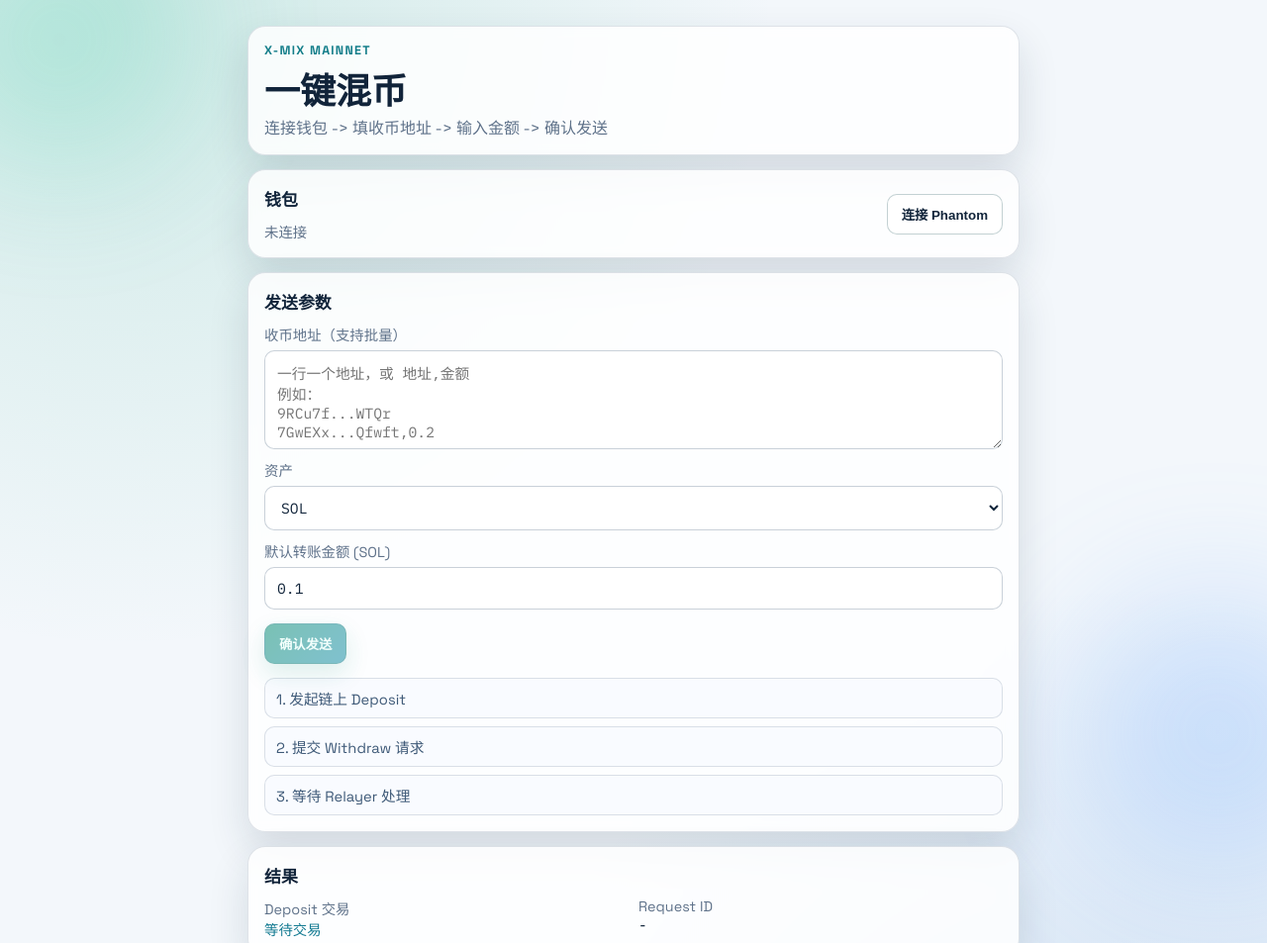
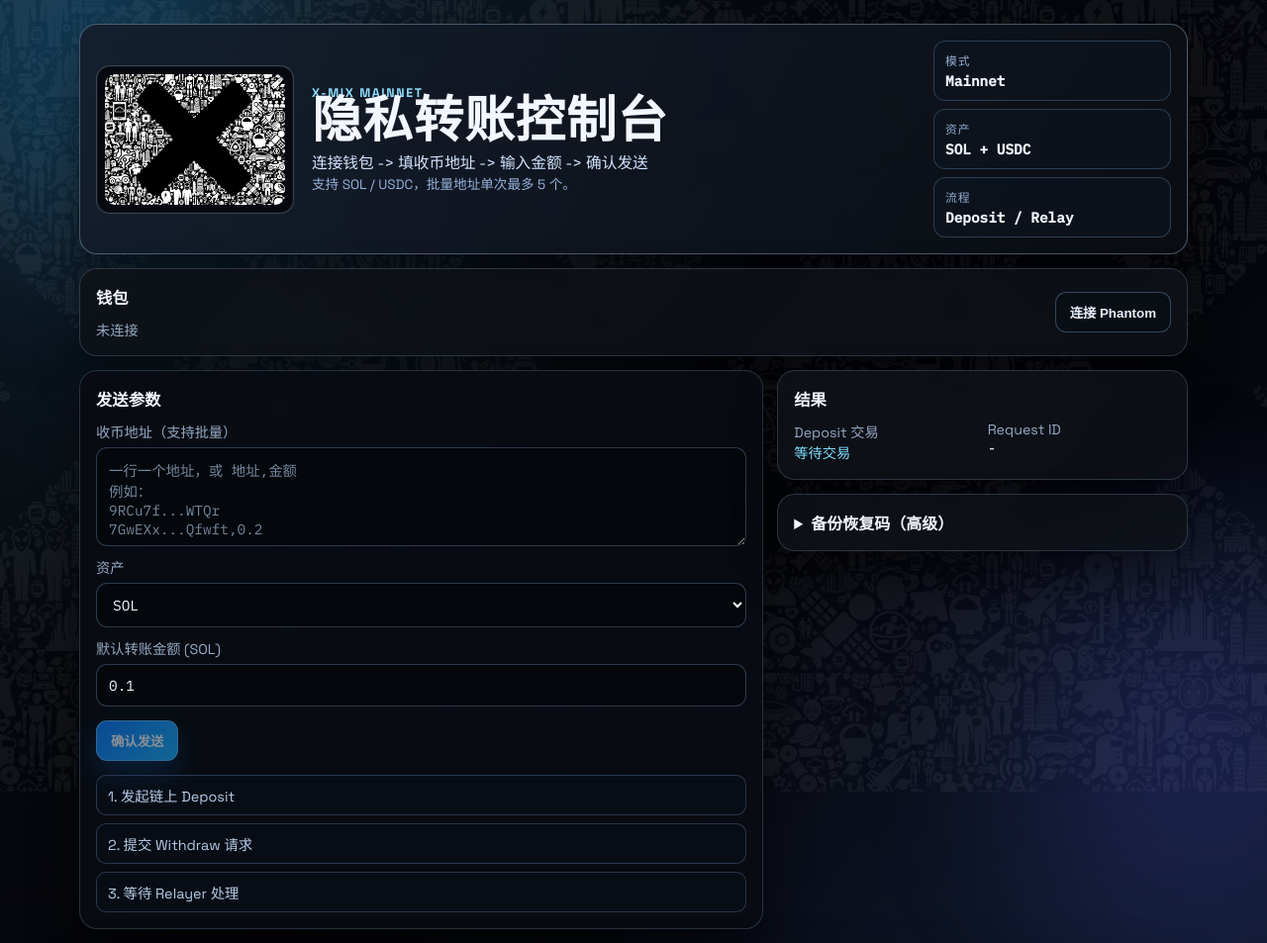
Before and after one commit to x-mix/x-mix-dapp, a website built with Vite: page index.html in a window 1280 px wide. Shown: the top 953 px of the page at 99% size. Built offline with nearby package versions, Linux system fonts and the light colour scheme; what @solana/web3.js would draw is missing.

Commit message:
dapp: redesign landing UI with xmix brand visual system

```diff
--- a/index.html
+++ b/index.html
@@ -7,20 +7,43 @@
     <link rel="preconnect" href="https://fonts.googleapis.com" />
     <link rel="preconnect" href="https://fonts.gstatic.com" crossorigin />
     <link
-      href="https://fonts.googleapis.com/css2?family=Space+Grotesk:wght@400;500;700&family=IBM+Plex+Mono:wght@400;500&display=swap"
+      href="https://fonts.googleapis.com/css2?family=Space+Grotesk:wght@400;500;700&family=IBM+Plex+Mono:wght@400;500&family=Teko:wght@500;600&display=swap"
       rel="stylesheet"
     />
     <link rel="stylesheet" href="./styles.css" />
   </head>
   <body>
+    <div class="frame-noise"></div>
     <div class="glow glow-a"></div>
     <div class="glow glow-b"></div>
 
     <main class="shell">
       <header class="hero card">
+        <figure class="brand-mark">
+          <img src="/brand/xmix.png" alt="X-Mix Logo" />
+        </figure>
+
+        <div class="hero-copy">
           <p class="tag">X-MIX MAINNET</p>
-        <h1>一键混币</h1>
+          <h1>隐私转账控制台</h1>
           <p class="sub">连接钱包 -> 填收币地址 -> 输入金额 -> 确认发送</p>
+          <p class="flow-tip">支持 SOL / USDC，批量地址单次最多 5 个。</p>
+        </div>
+
+        <div class="hero-stats">
+          <div class="stat">
+            <span>模式</span>
+            <strong>Mainnet</strong>
+          </div>
+          <div class="stat">
+            <span>资产</span>
+            <strong>SOL + USDC</strong>
+          </div>
+          <div class="stat">
+            <span>流程</span>
+            <strong>Deposit / Relay</strong>
+          </div>
+        </div>
       </header>
 
       <section class="card">
@@ -33,6 +56,7 @@
         </div>
       </section>
 
+      <section class="panel-grid">
         <section class="card action-card">
           <h2>发送参数</h2>
           <label>
@@ -64,12 +88,15 @@
           </ul>
         </section>
 
+        <aside class="side-stack">
           <section class="card result-card">
             <h2>结果</h2>
             <div class="result-grid">
               <div>
                 <p class="label">Deposit 交易</p>
-            <a id="txLink" class="mono link" href="#" target="_blank" rel="noreferrer">等待交易</a>
+                <a id="txLink" class="mono link" href="#" target="_blank" rel="noreferrer"
+                  >等待交易</a
+                >
               </div>
               <div>
                 <p class="label">Request ID</p>
@@ -87,6 +114,8 @@
               <button id="downloadNoteBtn" class="btn ghost" type="button">下载 Note</button>
             </div>
           </details>
+        </aside>
+      </section>
 
       <section class="card log-card">
         <h2>状态日志</h2>
--- a/styles.css
+++ b/styles.css
@@ -1,13 +1,17 @@
 :root {
-  --bg: #f3f7fb;
-  --ink: #11243a;
-  --muted: #5f728a;
-  --card: rgba(255, 255, 255, 0.84);
-  --line: rgba(32, 62, 96, 0.14);
-  --primary: #0e8f78;
-  --primary-ink: #eafffa;
-  --danger: #c93535;
-  --shadow: 0 18px 40px rgba(22, 47, 74, 0.14);
+  --bg: #060709;
+  --bg-soft: #0d1116;
+  --panel: rgba(14, 18, 24, 0.86);
+  --panel-strong: rgba(9, 12, 18, 0.95);
+  --line: rgba(151, 185, 224, 0.22);
+  --line-strong: rgba(178, 210, 247, 0.36);
+  --ink: #f3f7ff;
+  --muted: #95a8c4;
+  --accent: #63d4ff;
+  --accent-strong: #13b8ff;
+  --success: #57d895;
+  --danger: #ff6d7a;
+  --shadow: 0 26px 48px rgba(0, 0, 0, 0.45);
 }
 
 * {
@@ -20,38 +24,55 @@
   font-family: 'Space Grotesk', sans-serif;
   color: var(--ink);
   background:
-    radial-gradient(circle at 10% 0%, rgba(72, 184, 154, 0.22), transparent 38%),
-    radial-gradient(circle at 90% 100%, rgba(39, 119, 210, 0.2), transparent 40%),
-    var(--bg);
+    radial-gradient(circle at 14% 6%, rgba(88, 192, 255, 0.15), transparent 40%),
+    radial-gradient(circle at 92% 84%, rgba(91, 123, 255, 0.13), transparent 38%),
+    linear-gradient(140deg, #070a0f 0%, #05060b 52%, #080f18 100%);
+  overflow-x: hidden;
+}
+
+.frame-noise {
+  position: fixed;
+  inset: 0;
+  pointer-events: none;
+  background:
+    linear-gradient(rgba(255, 255, 255, 0.02), rgba(255, 255, 255, 0.02)),
+    url('/brand/xmix.png') center / 560px auto repeat;
+  opacity: 0.052;
+  z-index: 0;
 }
 
 .glow {
   position: fixed;
   border-radius: 50%;
-  filter: blur(72px);
+  filter: blur(92px);
   pointer-events: none;
-  opacity: 0.26;
+  opacity: 0.34;
+  z-index: 1;
+  animation: drift 13s ease-in-out infinite;
 }
 
 .glow-a {
-  width: 260px;
-  height: 260px;
-  background: #53d5b0;
-  top: -90px;
-  left: -70px;
+  width: 360px;
+  height: 360px;
+  background: rgba(29, 154, 230, 0.68);
+  top: -120px;
+  left: -100px;
 }
 
 .glow-b {
-  width: 280px;
-  height: 280px;
-  background: #68a7ff;
-  right: -90px;
-  bottom: -80px;
+  width: 380px;
+  height: 380px;
+  background: rgba(88, 96, 239, 0.56);
+  right: -130px;
+  bottom: -140px;
+  animation-delay: -5s;
 }
 
 .shell {
-  width: min(780px, 92vw);
-  margin: 26px auto 38px;
+  position: relative;
+  z-index: 2;
+  width: min(1120px, 94vw);
+  margin: 24px auto 34px;
   display: grid;
   gap: 14px;
 }
@@ -59,48 +80,144 @@
 .card {
   border: 1px solid var(--line);
   border-radius: 18px;
-  background: var(--card);
-  backdrop-filter: blur(6px);
+  background: var(--panel);
   box-shadow: var(--shadow);
+  backdrop-filter: blur(8px);
+  min-width: 0;
   padding: 16px;
-  min-width: 0;
+  animation: rise-in 560ms cubic-bezier(0.2, 0.7, 0.2, 1) both;
 }
 
-.hero h1,
-.hero p,
+.shell > :nth-child(2) {
+  animation-delay: 70ms;
+}
+
+.shell > :nth-child(3) {
+  animation-delay: 130ms;
+}
+
+.shell > :nth-child(4) {
+  animation-delay: 190ms;
+}
+
+.hero {
+  display: grid;
+  grid-template-columns: 200px minmax(0, 1fr) minmax(180px, 240px);
+  gap: 18px;
+  align-items: center;
+  border-color: var(--line-strong);
+  background:
+    linear-gradient(120deg, rgba(20, 30, 45, 0.94), rgba(10, 13, 18, 0.94)),
+    radial-gradient(circle at 85% 18%, rgba(100, 167, 255, 0.14), transparent 45%);
+}
+
+.brand-mark {
+  margin: 0;
+  border: 1px solid rgba(196, 226, 255, 0.28);
+  border-radius: 14px;
+  padding: 8px;
+  background: rgba(5, 7, 12, 0.84);
+  box-shadow: inset 0 0 0 1px rgba(255, 255, 255, 0.03);
+}
+
+.brand-mark img {
+  width: 100%;
+  display: block;
+  border-radius: 10px;
+  object-fit: cover;
+  max-height: 132px;
+}
+
+.hero-copy h1,
+.hero-copy p,
 h2,
 p {
   margin: 0;
 }
 
 .tag {
-  color: #127d89;
+  color: #8fdfff;
   font-weight: 700;
-  letter-spacing: 0.1em;
+  letter-spacing: 0.13em;
   text-transform: uppercase;
   font-size: 0.78rem;
 }
 
-.hero h1 {
-  margin-top: 4px;
-  font-size: clamp(1.6rem, 4.6vw, 2.25rem);
+.hero-copy h1 {
+  margin-top: 2px;
+  font-family: 'Teko', sans-serif;
+  font-size: clamp(2rem, 4.4vw, 3.15rem);
+  letter-spacing: 0.02em;
+  line-height: 0.95;
 }
 
 .sub {
   margin-top: 8px;
-  color: var(--muted);
+  color: #d4e4ff;
+  font-size: 0.98rem;
+}
+
+.flow-tip {
+  margin-top: 6px;
+  color: #97b3dc;
+  font-size: 0.85rem;
+}
+
+.hero-stats {
+  display: grid;
+  gap: 8px;
+}
+
+.stat {
+  border: 1px solid rgba(122, 171, 226, 0.28);
+  border-radius: 12px;
+  padding: 10px 11px;
+  background: rgba(13, 20, 30, 0.82);
+}
+
+.stat span {
+  display: block;
+  font-size: 0.74rem;
+  letter-spacing: 0.08em;
+  text-transform: uppercase;
+  color: #92aed3;
+}
+
+.stat strong {
+  display: block;
+  margin-top: 3px;
+  font-family: 'IBM Plex Mono', monospace;
+  font-size: 0.9rem;
+  color: #f0f6ff;
+  overflow-wrap: anywhere;
 }
 
 .wallet-head {
   display: flex;
   align-items: center;
   justify-content: space-between;
-  gap: 12px;
+  gap: 14px;
 }
 
 h2 {
-  font-size: 1.06rem;
+  font-size: 1.02rem;
   margin-bottom: 10px;
+}
+
+.panel-grid {
+  display: grid;
+  grid-template-columns: minmax(0, 1.25fr) minmax(0, 0.75fr);
+  gap: 14px;
+}
+
+.side-stack {
+  display: grid;
+  gap: 14px;
+  align-content: start;
+}
+
+.action-card {
+  background: var(--panel-strong);
 }
 
 label {
@@ -113,7 +230,7 @@
 .label,
 .muted {
   color: var(--muted);
-  font-size: 0.9rem;
+  font-size: 0.89rem;
 }
 
 input,
@@ -121,20 +238,25 @@
 textarea {
   width: 100%;
   font-family: 'IBM Plex Mono', monospace;
-  border: 1px solid rgba(33, 64, 99, 0.24);
-  border-radius: 10px;
+  border: 1px solid rgba(136, 176, 224, 0.3);
+  border-radius: 11px;
   padding: 11px 12px;
-  font-size: 0.92rem;
-  background: rgba(255, 255, 255, 0.92);
-  color: var(--ink);
+  font-size: 0.9rem;
+  background: rgba(4, 7, 12, 0.88);
+  color: #f1f7ff;
+}
+
+input::placeholder,
+textarea::placeholder {
+  color: rgba(160, 184, 214, 0.72);
 }
 
 input:focus,
 select:focus,
 textarea:focus {
   outline: none;
-  border-color: #3a9cc8;
-  box-shadow: 0 0 0 3px rgba(58, 156, 200, 0.16);
+  border-color: rgba(101, 197, 255, 0.82);
+  box-shadow: 0 0 0 3px rgba(55, 140, 255, 0.2);
 }
 
 textarea {
@@ -142,12 +264,12 @@
 }
 
 .btn {
-  border: 1px solid rgba(23, 77, 85, 0.26);
-  border-radius: 10px;
+  border: 1px solid rgba(138, 178, 223, 0.34);
+  border-radius: 11px;
   padding: 10px 14px;
   font-weight: 600;
   cursor: pointer;
-  transition: transform 0.18s ease, box-shadow 0.18s ease;
+  transition: transform 0.2s ease, box-shadow 0.2s ease, border-color 0.2s ease;
 }
 
 .btn:disabled {
@@ -160,16 +282,20 @@
 }
 
 .btn.primary {
-  background: linear-gradient(135deg, #0f8f77, #1a8ea8);
-  color: var(--primary-ink);
-  border-color: rgba(9, 110, 112, 0.5);
-  box-shadow: 0 10px 24px rgba(15, 143, 119, 0.25);
+  background: linear-gradient(135deg, #0f7cff, #18b2ff);
+  color: #f5fbff;
+  border-color: rgba(95, 193, 255, 0.8);
+  box-shadow: 0 12px 26px rgba(19, 130, 255, 0.3);
   margin-top: 14px;
 }
 
+.btn.primary:hover:not(:disabled) {
+  box-shadow: 0 16px 32px rgba(19, 130, 255, 0.42);
+}
+
 .btn.ghost {
-  background: rgba(255, 255, 255, 0.9);
-  color: var(--ink);
+  background: rgba(10, 15, 22, 0.84);
+  color: #e7f2ff;
 }
 
 .steps {
@@ -181,29 +307,29 @@
 }
 
 .steps li {
-  border: 1px solid rgba(36, 64, 93, 0.15);
+  border: 1px solid rgba(112, 153, 206, 0.3);
   border-radius: 10px;
   padding: 9px 11px;
-  font-size: 0.92rem;
-  color: #3f5a78;
-  background: rgba(249, 251, 255, 0.86);
+  font-size: 0.9rem;
+  color: #b6cbe8;
+  background: rgba(9, 14, 22, 0.82);
 }
 
 .steps li.running {
-  border-color: rgba(30, 126, 154, 0.44);
-  color: #14657f;
+  border-color: rgba(82, 185, 255, 0.58);
+  color: #86ddff;
 }
 
 .steps li.done {
-  border-color: rgba(20, 145, 92, 0.4);
-  color: #0f7d56;
-  background: rgba(232, 252, 243, 0.9);
+  border-color: rgba(92, 222, 149, 0.58);
+  color: #8ef0bb;
+  background: rgba(9, 25, 17, 0.88);
 }
 
 .steps li.error {
-  border-color: rgba(185, 31, 31, 0.4);
-  color: var(--danger);
-  background: rgba(255, 239, 239, 0.9);
+  border-color: rgba(255, 128, 143, 0.68);
+  color: #ff9ea9;
+  background: rgba(35, 11, 16, 0.9);
 }
 
 .result-grid {
@@ -214,12 +340,12 @@
 
 .mono {
   font-family: 'IBM Plex Mono', monospace;
-  font-size: 0.9rem;
+  font-size: 0.89rem;
   overflow-wrap: anywhere;
 }
 
 .link {
-  color: #137a92;
+  color: #7fddff;
   text-decoration: none;
 }
 
@@ -241,14 +367,14 @@
 
 #logBox {
   margin: 0;
-  border: 1px solid rgba(33, 64, 99, 0.2);
+  border: 1px solid rgba(103, 145, 196, 0.34);
   border-radius: 10px;
-  background: #f9fbfe;
-  color: #26415f;
-  min-height: 120px;
-  max-height: 260px;
+  background: rgba(4, 8, 13, 0.9);
+  color: #b8d4f7;
+  min-height: 140px;
+  max-height: 280px;
   overflow: auto;
-  padding: 10px;
+  padding: 11px;
   font-family: 'IBM Plex Mono', monospace;
   font-size: 0.82rem;
   white-space: pre-wrap;
@@ -256,9 +382,64 @@
   word-break: break-word;
 }
 
+@keyframes rise-in {
+  from {
+    opacity: 0;
+    transform: translateY(14px);
+  }
+
+  to {
+    opacity: 1;
+    transform: translateY(0);
+  }
+}
+
+@keyframes drift {
+  0%,
+  100% {
+    transform: translate3d(0, 0, 0);
+  }
+
+  50% {
+    transform: translate3d(0, -14px, 0);
+  }
+}
+
+@media (max-width: 980px) {
+  .hero {
+    grid-template-columns: 170px minmax(0, 1fr);
+  }
+
+  .hero-stats {
+    grid-column: 1 / -1;
+    grid-template-columns: repeat(3, minmax(0, 1fr));
+  }
+
+  .panel-grid {
+    grid-template-columns: 1fr;
+  }
+}
+
 @media (max-width: 760px) {
   .shell {
     width: min(620px, 94vw);
+    margin-top: 16px;
+  }
+
+  .card {
+    border-radius: 15px;
+  }
+
+  .hero {
+    grid-template-columns: 1fr;
+  }
+
+  .brand-mark {
+    max-width: 220px;
+  }
+
+  .hero-stats {
+    grid-template-columns: 1fr;
   }
 
   .wallet-head {
```
Also changed, not shown: public/brand/xmix.png (added). Lines whose indentation alone changed are shown as unchanged.
